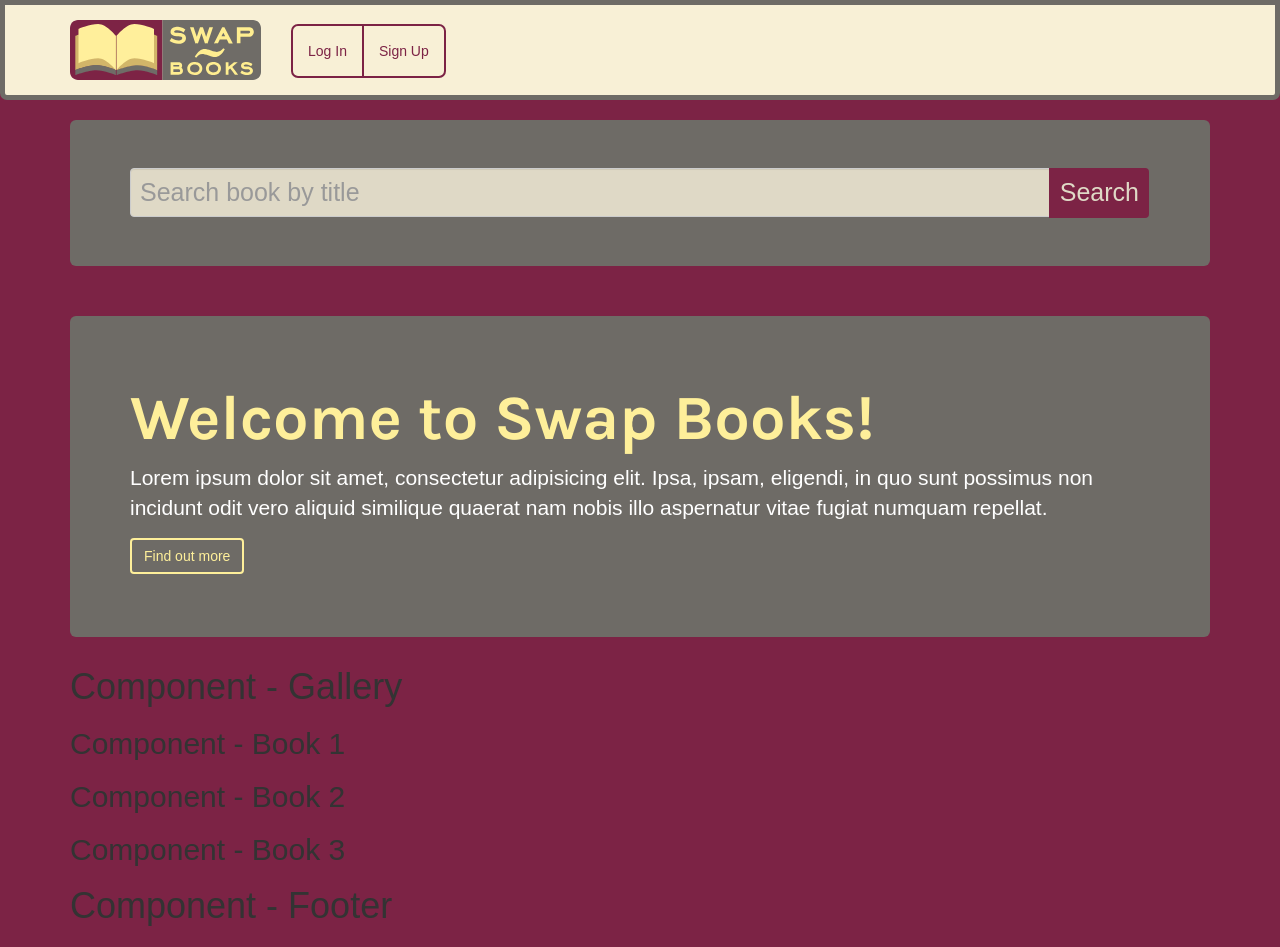
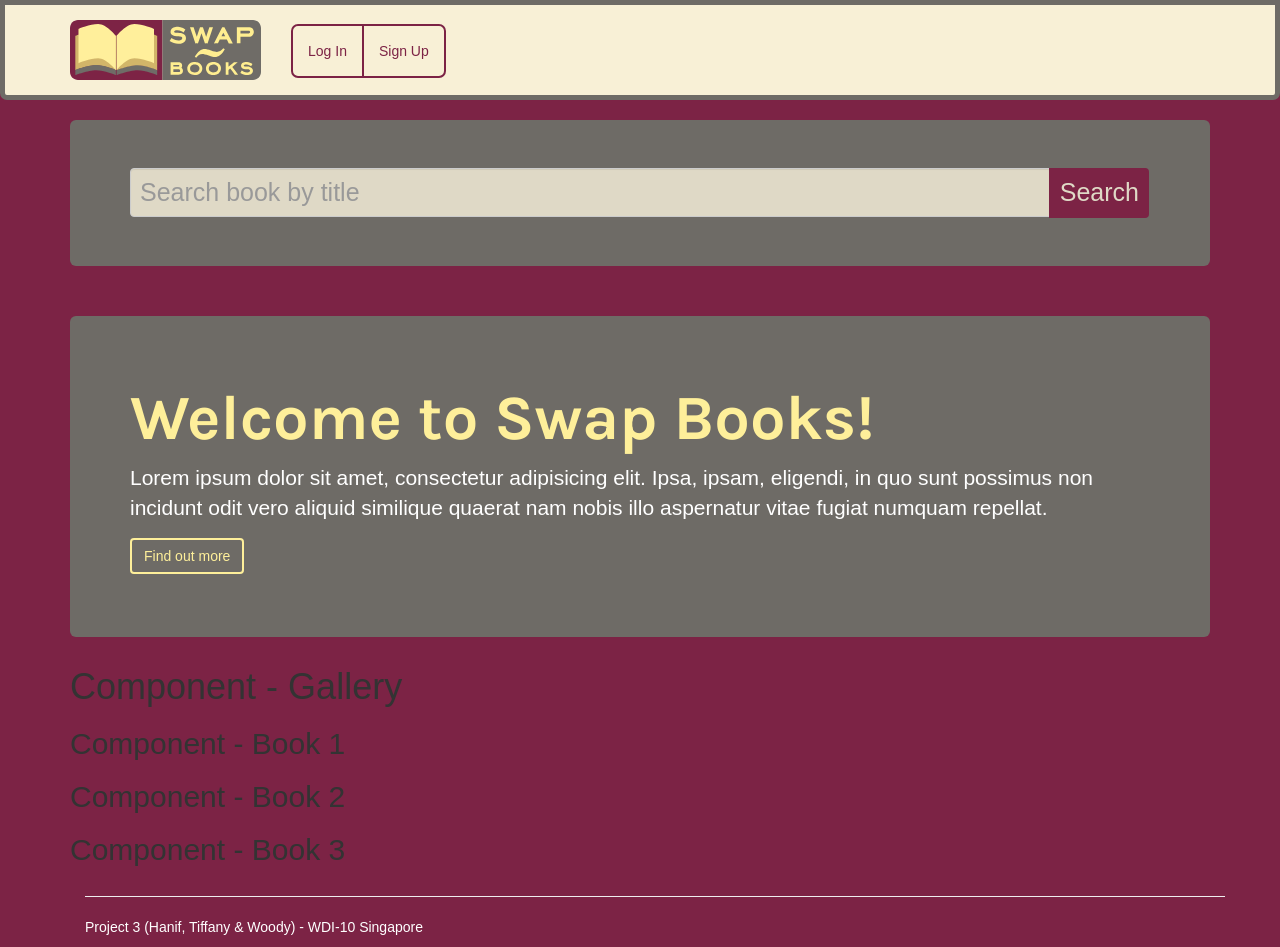
Before and after one commit to claussian/wdi-project-3-frontend, a React (Create React App) app: page / in a window 1280 px wide. Built offline with nearby package versions, Linux system fonts and the light colour scheme; a web font is replaced by a local one.

Commit message:
Added Footer Component

```diff
--- a/src/Components/Footer/Footer.css
+++ b/src/Components/Footer/Footer.css
@@ -0,0 +1,4 @@
+footer {
+    margin: 0px 0;
+    color: white;
+}
--- a/src/Components/Footer/Footer.js
+++ b/src/Components/Footer/Footer.js
@@ -13,8 +13,15 @@ class Footer extends Component {
 
   render() {
     return (
-      <div>
-        <h1>Component - Footer</h1>
+      <div className="container">
+        <hr />
+        <footer>
+            <div className="row footer">
+                <div className="col-lg-12">
+                    <p>Project 3 (Hanif, Tiffany & Woody) - WDI-10 Singapore </p>
+                </div>
+            </div>
+        </footer>
       </div>
     );
   }
```
